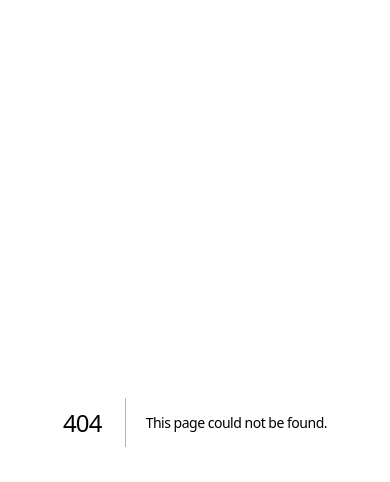
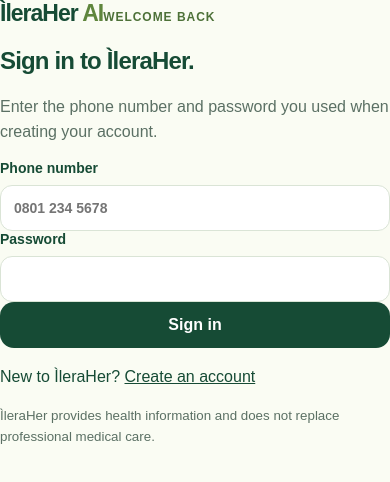
Before and after one commit to Erioluwa23/ilera-her-ai, a Next.js app: page /login in a window 390 px wide. Before the commit this address had no page. Shown: the top 482 px of the page. Built offline with nearby package versions, Linux system fonts and the light colour scheme.

Commit message:
feat: add phone and password authentication

```diff
--- /dev/null
+++ b/src/app/login/page.tsx
@@ -0,0 +1,7 @@
+import AuthForm from "@/components/AuthForm";
+
+export const metadata = { title: "Sign in · ÌleraHer AI" };
+
+export default function LoginPage() {
+  return <AuthForm mode="login" />;
+}
```
